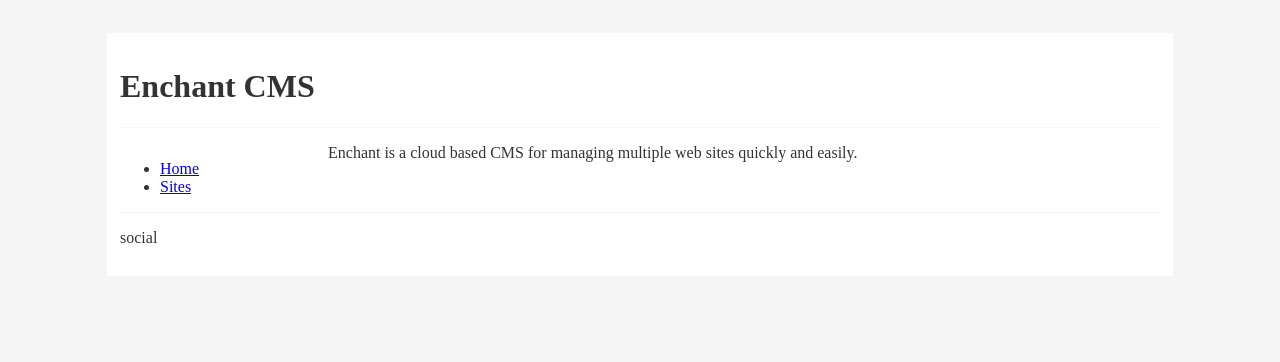
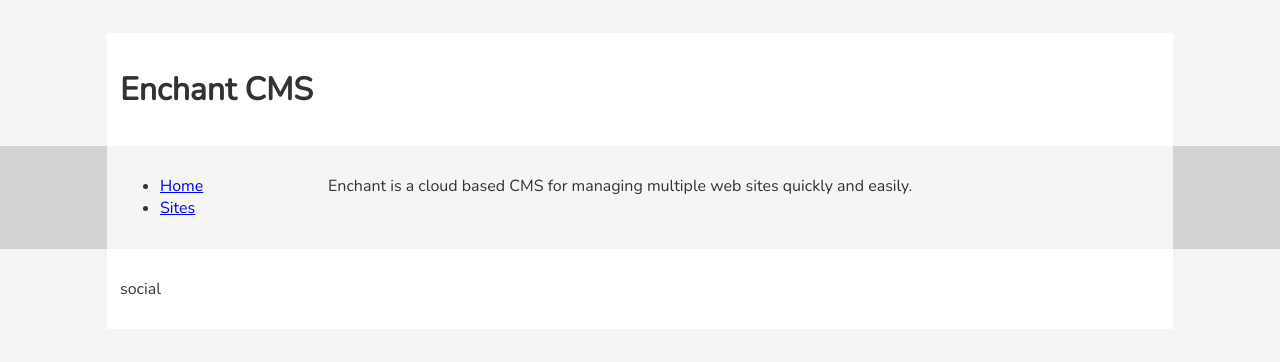
Before and after one commit to ajwillia-ms/enchant, a Flask app: page / in a window 1280 px wide. Shown: the top 362 px of the page. Run offline with Flask 2, Linux system fonts and the light colour scheme; parts of the project's set-up code (start-up, migrations or seed data) failed here and were passed over.

Commit message:
Add wrapper divs for section rows
This allows us to style stripes across the page even with a centred content.

```diff
--- a/enchant/server/static/enchant/layout.css
+++ b/enchant/server/static/enchant/layout.css
@@ -1,16 +1,33 @@
 html, body {
   text-align: center;
+  margin: 0;
 }
 
 * {
   box-sizing: border-box;
 }
 
-#page {
+#top {
+  padding-top: 25pt;
+}
+
+#middle {
+  overflow: hidden;
+}
+
+#bottom {
+  clear: both;
+  padding-bottom: 25pt;
+}
+
+#header, #body, #footer {
   width: 800pt;
-  margin: 25pt auto;
+  margin: 0 auto;
   padding: 10pt;
   text-align: justify;
+}
+
+#header {
 }
 
 #menu {
@@ -18,10 +35,13 @@ html, body {
   float: left;
 }
 
+#body {
+  overflow: hidden;
+}
+
 #content {
   margin-left: 20%;
 }
 
 #footer {
-  clear: both;
 }
--- a/enchant/server/static/enchant/style.css
+++ b/enchant/server/static/enchant/style.css
@@ -1,5 +1,20 @@
+@import url('https://fonts.googleapis.com/css?family=Nunito');
+
 body {
   background-color: whitesmoke;
+  font-family: 'Nunito', sans-serif;
+}
+
+#top, #middle, #bottom {
+  background-color: whitesmoke;
+}
+
+#middle {
+  background-color: lightgray;
+}
+
+#header, #body, #footer {
+  background-color: white;
 }
 
 #page {
@@ -8,9 +23,11 @@ body {
 }
 
 #header {
-  border-bottom: 1px solid whitesmoke;
+}
+
+#body {
+  background-color: whitesmoke;
 }
 
 #footer {
-  border-top: 1px solid whitesmoke;
 }
--- a/enchant/server/templates/layout.html
+++ b/enchant/server/templates/layout.html
@@ -9,12 +9,14 @@
 
   <body>
     <div id="page">
+      <div id="top">
         <div id="header">
           {% block header %}
           <h1>{{ title }}</h1>
           {% endblock %}
         </div>
-
+      </div>
+      <div id="middle">
         <div id="body">
           <div id="menu">
             {% block menu %}{% endblock %}
@@ -28,10 +30,12 @@
             {% block aside %}{% endblock %}
           </div>
         </div>
-
+      </div>
+      <div id="bottom">
         <div id="footer">
           {% block footer %}{% endblock %}
         </div>
       </div>
+    </div>
   </body>
 </html>
```
Lines whose indentation alone changed are shown as unchanged.
